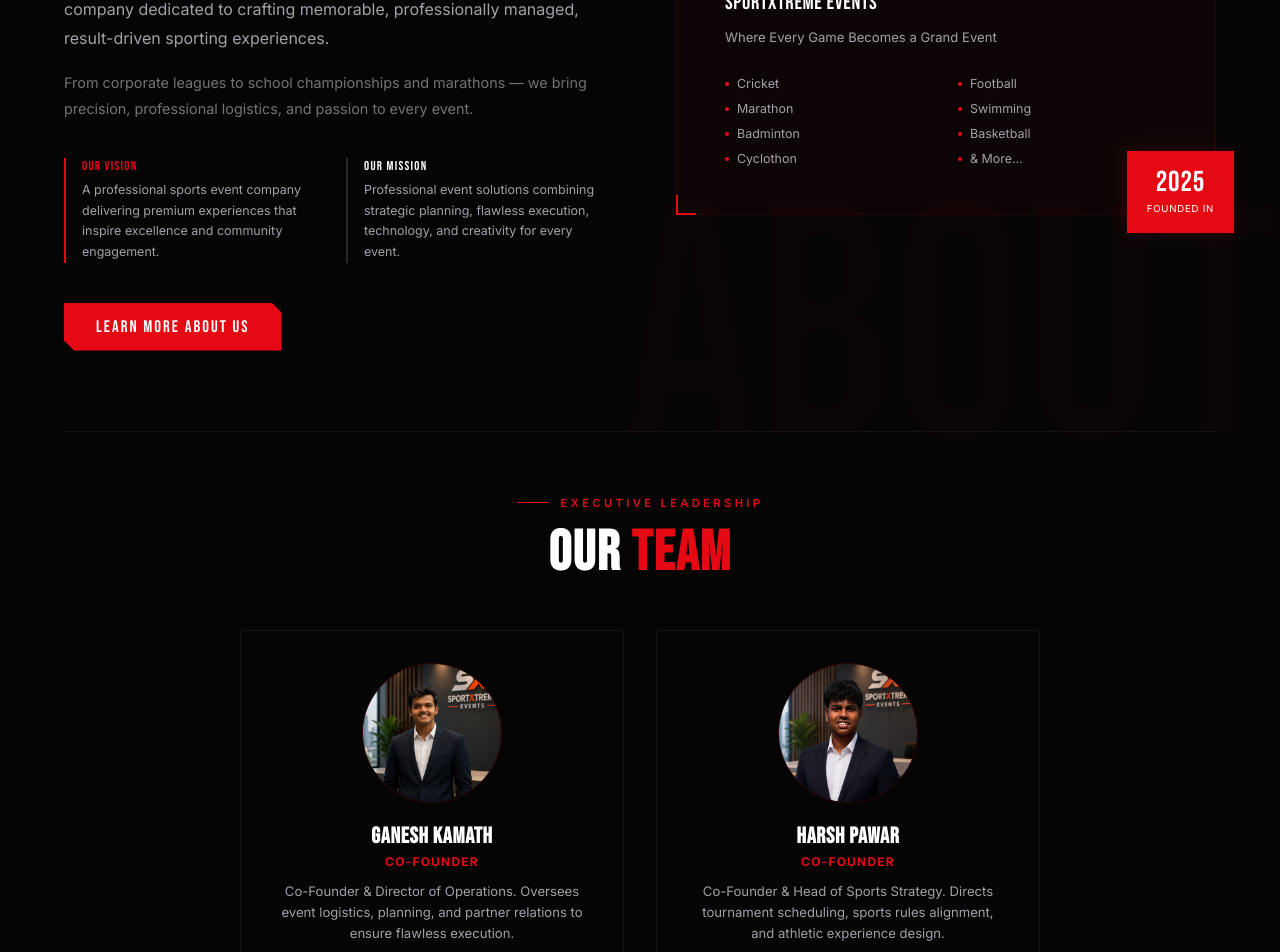
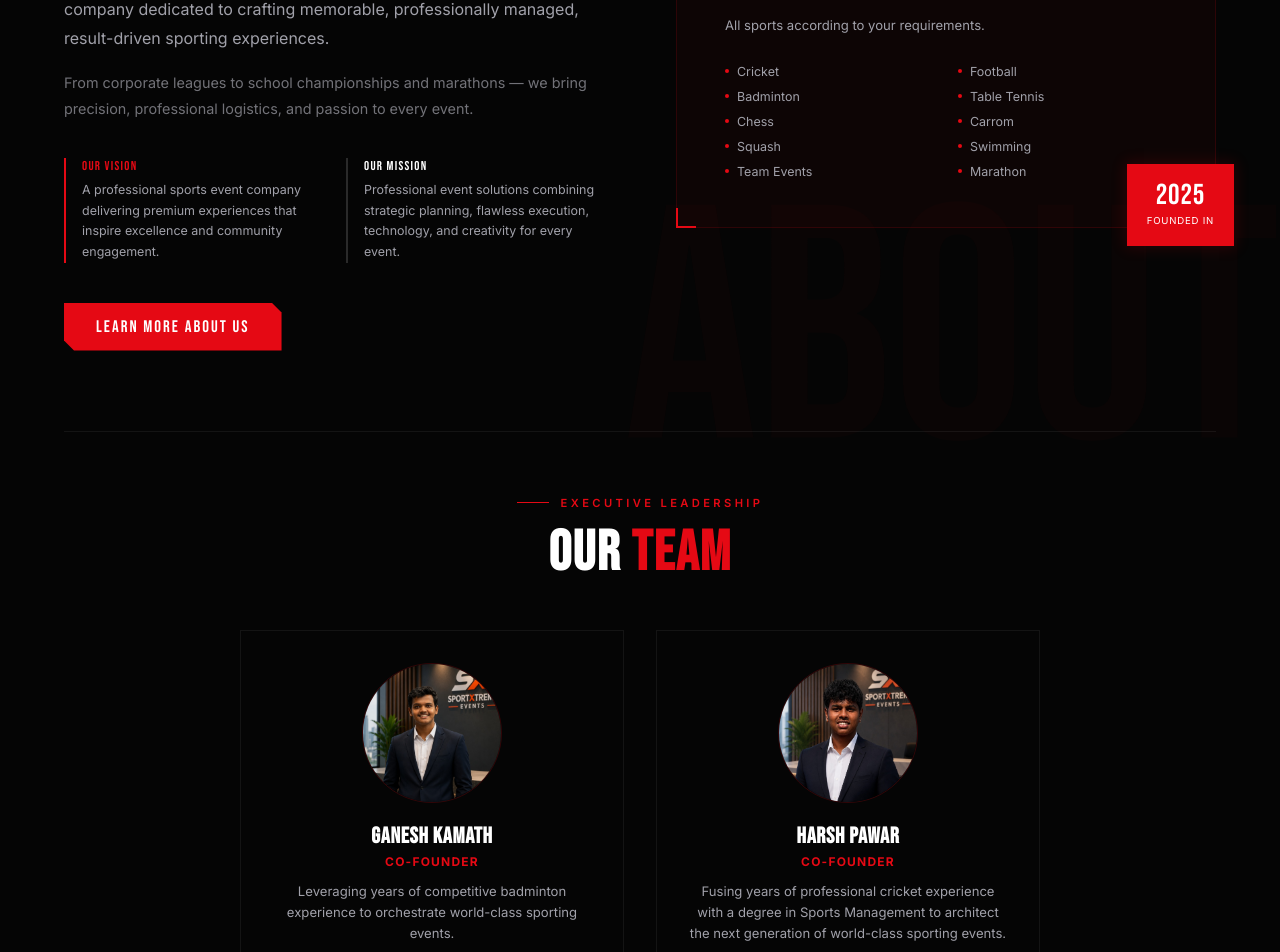
Before and after one commit to VoidVedh/sportxtreme-events, a React (Vite) app: page / in a window 1280 px wide. Shown: the part 1200-2152 px from the top of the page. Built offline with nearby package versions, Linux system fonts and the light colour scheme; no server answers; the database is empty.

Commit message:
Update sports list, co-founder descriptions, and WhatsApp contact number

```diff
--- a/src/components/About.jsx
+++ b/src/components/About.jsx
@@ -8,7 +8,7 @@
   { bottom: -1, right: -1 },
 ];
 
-const ABOUT_SPORTS = ["Cricket","Football","Marathon","Swimming","Badminton","Basketball","Cyclothon","& More…"];
+const ABOUT_SPORTS = ["Cricket", "Football", "Badminton", "Table Tennis", "Chess", "Carrom", "Squash", "Swimming", "Team Events", "Marathon"];
 
 const VM_ITEMS = [
   { label: "OUR VISION", text: "A professional sports event company delivering premium experiences that inspire excellence and community engagement.", accent: true  },
@@ -98,7 +98,7 @@
             <div className="bebas" style={{ fontSize: "5.5rem", color: C.red, lineHeight: 1, opacity: 0.5, marginBottom: 18 }}>SX</div>
             <div className="bebas" style={{ fontSize: "1.3rem", marginBottom: 12 }}>SPORTXTREME EVENTS</div>
             <div style={{ color: C.gray, fontSize: "0.82rem", marginBottom: 28, lineHeight: 1.6 }}>
-              Where Every Game Becomes a Grand Event
+              All sports according to your requirements.
             </div>
 
             <div style={{ display: "grid", gridTemplateColumns: "1fr 1fr", gap: "10px 24px" }}>
@@ -146,7 +146,7 @@
             <h4 className="bebas" style={{ fontSize: "1.4rem", letterSpacing: "0.03em", marginBottom: 4 }}>Ganesh Kamath</h4>
             <div style={{ fontSize: "0.75rem", color: C.red, letterSpacing: "0.1em", textTransform: "uppercase", marginBottom: 12, fontWeight: "bold" }}>Co-Founder</div>
             <p style={{ color: C.gray, fontSize: "0.82rem", lineHeight: 1.6 }}>
-              Co-Founder & Director of Operations. Oversees event logistics, planning, and partner relations to ensure flawless execution.
+              Leveraging years of competitive badminton experience to orchestrate world-class sporting events.
             </p>
           </div>
 
@@ -159,7 +159,7 @@
             <h4 className="bebas" style={{ fontSize: "1.4rem", letterSpacing: "0.03em", marginBottom: 4 }}>Harsh Pawar</h4>
             <div style={{ fontSize: "0.75rem", color: C.red, letterSpacing: "0.1em", textTransform: "uppercase", marginBottom: 12, fontWeight: "bold" }}>Co-Founder</div>
             <p style={{ color: C.gray, fontSize: "0.82rem", lineHeight: 1.6 }}>
-              Co-Founder & Head of Sports Strategy. Directs tournament scheduling, sports rules alignment, and athletic experience design.
+              Fusing years of professional cricket experience with a degree in Sports Management to architect the next generation of world-class sporting events.
             </p>
           </div>
         </div>
--- a/src/components/Contact.jsx
+++ b/src/components/Contact.jsx
@@ -10,7 +10,7 @@
 
   // WhatsApp click handler
   const handleWhatsApp = () => {
-    window.open("https://wa.me/918976571622", "_blank");
+    window.open("https://wa.me/919136890309", "_blank");
   };
 
   // Submit Contact Form
--- a/src/components/Footer.jsx
+++ b/src/components/Footer.jsx
@@ -3,7 +3,7 @@
 import { scrollToSection } from "../lib/scroll";
 
 const FOOTER_SERVICES = ["Tournament Management","Corporate Leagues","School Championships","Marathon Events","Sports Marketing","Venue Management"];
-const FOOTER_SPORTS   = ["Cricket","Football","Basketball","Swimming","Marathon","Badminton","Cyclothon"];
+const FOOTER_SPORTS   = ["Cricket", "Football", "Badminton", "Table Tennis", "Chess", "Carrom", "Squash", "Swimming", "Team Events", "Marathon"];
 const LEGAL_LINKS     = ["Privacy Policy","Terms of Service","Cookie Policy"];
 
 export default function Footer() {
```
